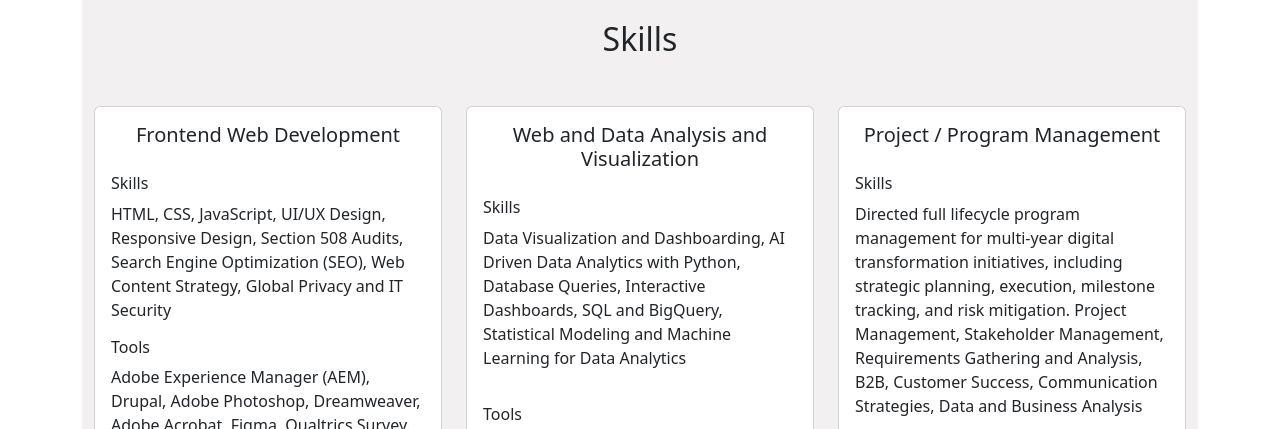
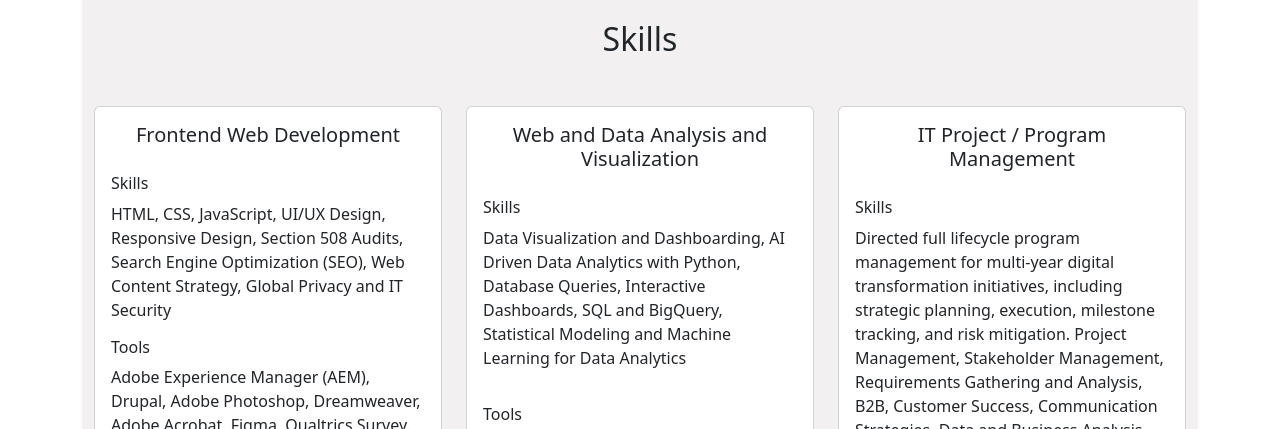
Before and after one commit to rasminair/rasminair.github.io, a plain HTML site: page index.html in a window 1280 px wide. Shown: the part 1480-1909 px from the top of the page. Drawn offline with nearby package versions, Linux system fonts and the light colour scheme.

Commit message:
Add files via upload

```diff
--- a/index.html
+++ b/index.html
@@ -199,7 +199,7 @@ and managing the mission-critical Failed Bank website during closures. Together,
       <div class="col-md-4 col-sm-6">
         <div class="card h-100">
                    <div class="card-body">
-            <h5 class="card-title" style="text-align: center;">Project / Program Management</h5>
+            <h5 class="card-title" style="text-align: center;">IT Project / Program Management</h5>
            <h6><br>Skills</h6>
             <p class="card-text">Directed full lifecycle program management for multi-year digital transformation initiatives, including strategic planning, execution, milestone tracking, and risk mitigation.
            Project Management,  Stakeholder Management, Requirements Gathering and Analysis, B2B, Customer Success, Communication Strategies, Data and Business Analysis
```
